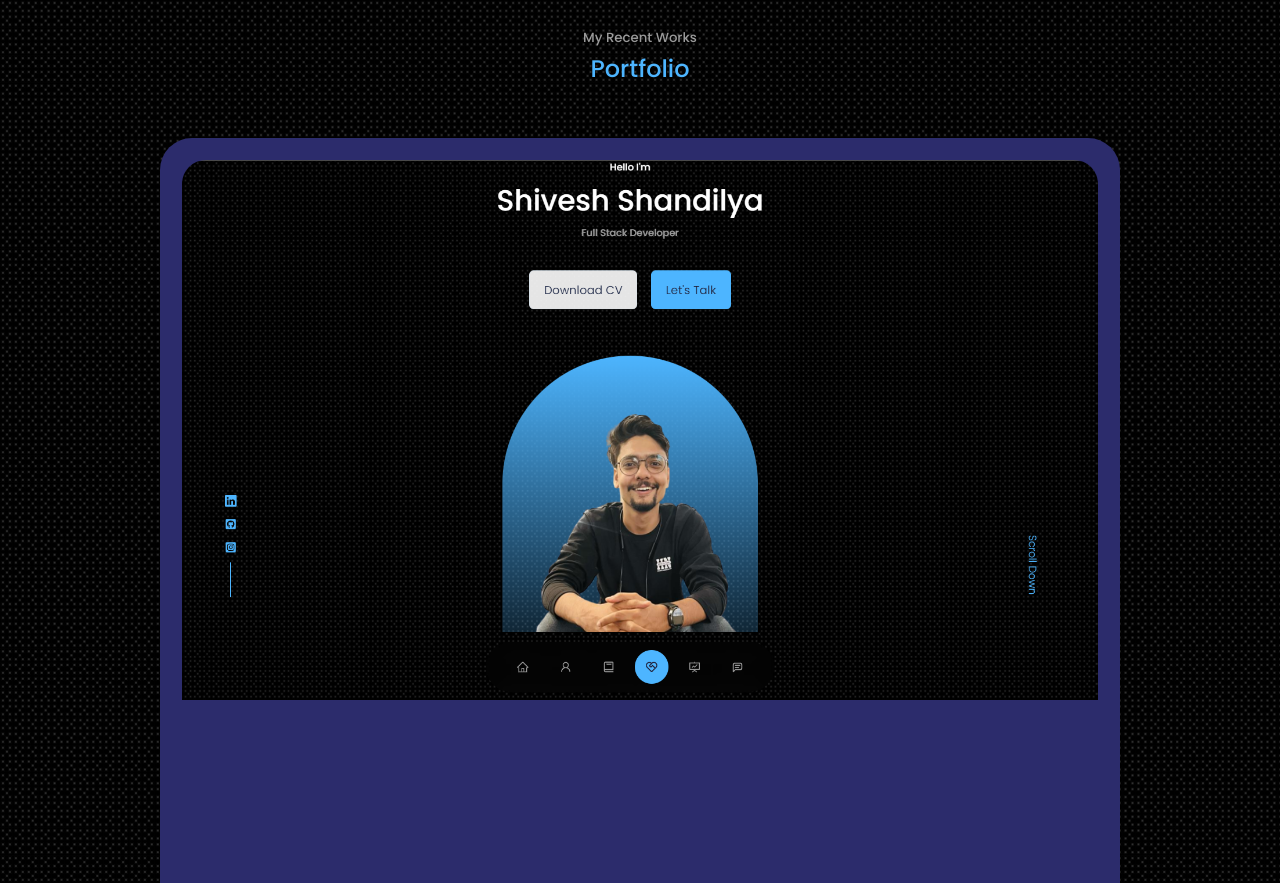
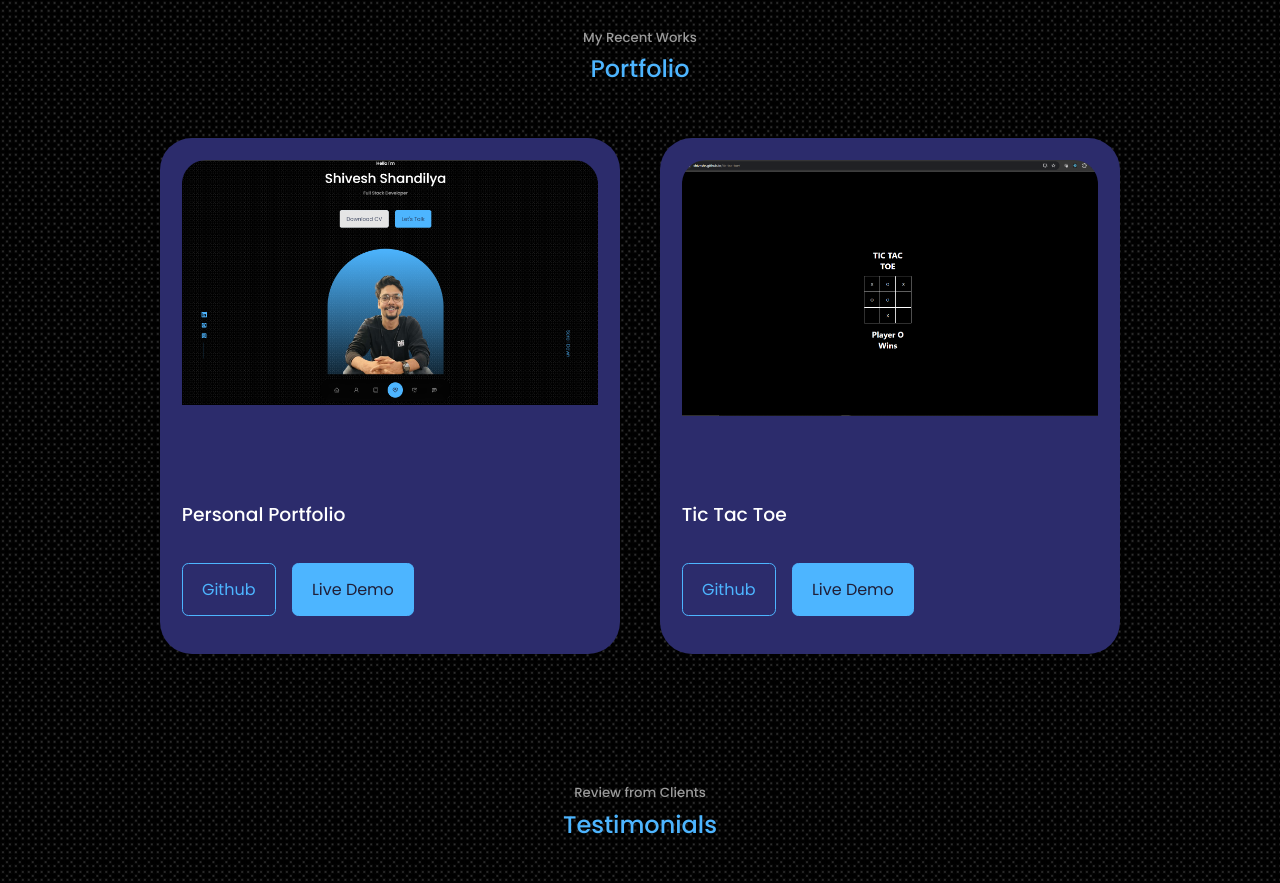
Before and after one commit to Shiveshs/personal-portfolio, a React (Create React App) app: page / in a window 1280 px wide. Shown: the part 4138-5021 px from the top of the page. Built offline with nearby package versions, Linux system fonts and the light colour scheme.

Commit message:
Added relevant CSS, removed linter errors

```diff
--- a/src/components/portfolio/Portfolio.jsx
+++ b/src/components/portfolio/Portfolio.jsx
@@ -2,10 +2,6 @@ import React from "react";
 import "./portfolio.css";
 import ProjectImg_1 from "../../assets/portfolio1.PNG";
 import ProjectImg_2 from "../../assets/portfolio2.PNG";
-// import ProjectImg_3 from "../../assets/portfolio3.jpg";
-// import ProjectImg_4 from "../../assets/portfolio4.jpg";
-// import ProjectImg_5 from "../../assets/portfolio5.jfif";
-// import ProjectImg_6 from "../../assets/portfolio6.jpg";
 
 const data = [
   {
@@ -21,35 +17,7 @@ const data = [
     title: " Tic Tac Toe",
     github: "https://github.com/Shiveshs/tic-tac-toe",
     demo: "https://shiveshs.github.io/tic-tac-toe/",
-  },
-  // {
-  //   id: 3,
-  //   image: ProjectImg_3,
-  //   title: " Project3",
-  //   github: "https://github.com",
-  //   demo: "https://reactdocs.com",
-  // },
-  // {
-  //   id: 4,
-  //   image: ProjectImg_4,
-  //   title: " Project4",
-  //   github: "https://github.com",
-  //   demo: "https://reactdocs.com",
-  // },
-  // {
-  //   id: 5,
-  //   image: ProjectImg_5,
-  //   title: " Project5",
-  //   github: "https://github.com",
-  //   demo: "https://reactdocs.com",
-  // },
-  // {
-  //   id: 6,
-  //   image: ProjectImg_6,
-  //   title: " Project6",
-  //   github: "https://github.com",
-  //   demo: "https://reactdocs.com",
-  // },
+  }
 ];
 
 const Portfolio = () => {
@@ -62,17 +30,18 @@ const Portfolio = () => {
         {data.map(({id,image,demo,github,title}, key=id)=>{
           return <article className="portfolio__item">
           <div className="portfolio__item-image">
-            <img src={image} alt="Project Image One" />
+            <img src={image} alt="Project One" />
           </div>
           <h3>{title}</h3>
           <div className="portfolio__item-cta">
-            <a href={github} target="_blank" className="btn">
+            <a href={github} target="_blank" className="btn" rel="noreferrer">
               Github
             </a>
             <a
               href={demo}
               target="_blank"
               className="btn btn-primary"
+              rel="noreferrer"
             >
               Live Demo
             </a>
--- a/src/components/portfolio/portfolio.css
+++ b/src/components/portfolio/portfolio.css
@@ -1,7 +1,7 @@
 .portfolio__container {
     display: grid;
     /* grid-template-columns: repeat(3, 1fr); */
-    grid-template-columns: 1fr;
+    grid-template-columns: 1fr 1fr;
     gap: 2.5rem;
 }
 
```
